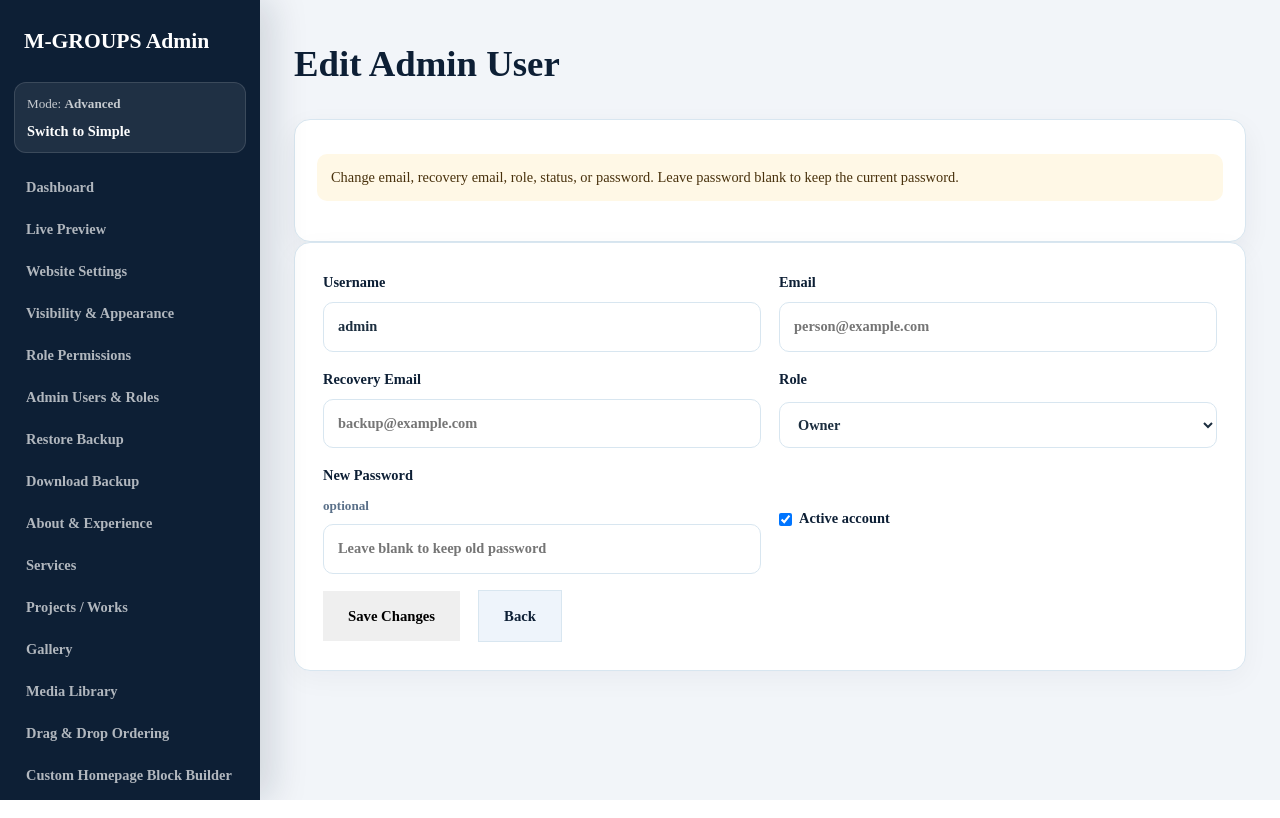
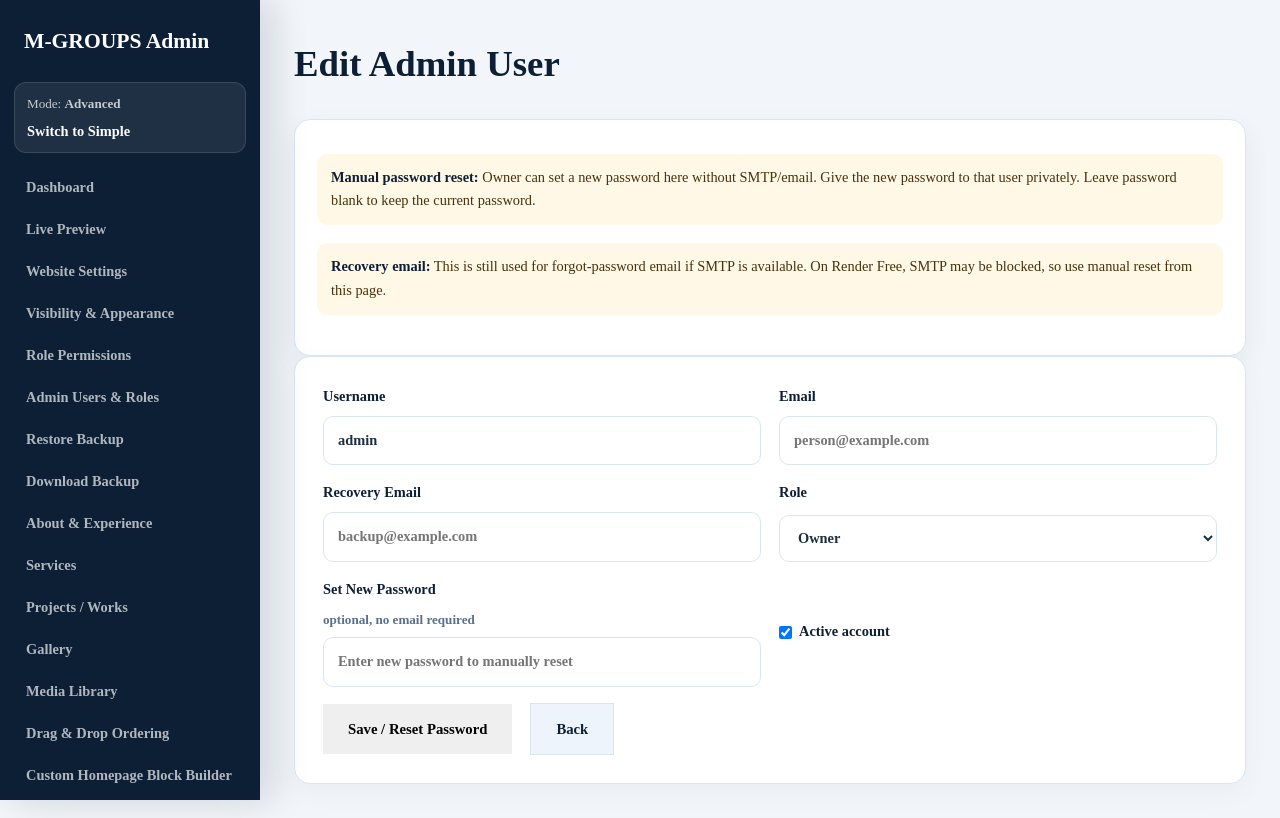
Before and after one commit to mgroupsinfraprojects/mgroups-infra-projects-website, a Flask app: page /admin/users/1/edit in a window 1280 px wide. Run offline with Flask 3, Linux system fonts and the light colour scheme; the visitor is signed in with stand-in values (Sample User, id 1); some libraries are stand-ins or nearby versions.

Commit message:
Add manual admin password reset

```diff
--- a/app.py
+++ b/app.py
@@ -1830,9 +1830,8 @@ def admin_forgot_password():
                     audit("password_reset_email_sent", username)
                     flash("Password reset link sent to the registered recovery email.", "success")
                     return redirect(url_for("admin_login"))
-            except Exception as exc:
+            except Exception:
                 db.session.rollback()
-                app.logger.exception("SMTP reset email failed for user %s: %s", username, exc)
             audit("password_reset_email_failed", username)
             flash("Reset email could not be sent. Check SMTP settings and recovery email, then try again.", "danger")
             return redirect(url_for("admin_forgot_password"))
@@ -2656,8 +2655,8 @@ def admin_users():
         role = request.form.get("role", "viewer")
         if role not in {"owner", "editor", "viewer"}:
             role = "viewer"
-        if not username or len(password) < 8:
-            flash("Username and password of at least 8 characters are required.", "danger")
+        if not username or len(password) < 10:
+            flash("Username and password of at least 10 characters are required.", "danger")
             return redirect(url_for("admin_users"))
         if Admin.query.filter_by(username=username).first():
             flash("Username already exists.", "danger")
@@ -2722,8 +2721,10 @@ def admin_user_edit(user_id):
         if new_password:
             user.password_hash = generate_password_hash(new_password)
         db.session.commit()
+        if new_password:
+            audit("admin_user_manual_password_reset", f"{old_username} password updated by owner")
         audit("admin_user_edit", f"{old_username} -> {username}")
-        flash("Admin user updated.", "success")
+        flash("Admin user updated. If a new password was entered, the user can login with that password immediately. No email is required for this manual reset.", "success")
         return redirect(url_for("admin_users"))
     return render_template("admin/user_edit.html", user=user)
 
--- a/templates/admin/user_edit.html
+++ b/templates/admin/user_edit.html
@@ -3,7 +3,8 @@
 {% block content %}
 <h1>Edit Admin User</h1>
 <section class="admin-panel">
-  <p class="admin-note">Change email, recovery email, role, status, or password. Leave password blank to keep the current password.</p>
+  <p class="admin-note"><strong>Manual password reset:</strong> Owner can set a new password here without SMTP/email. Give the new password to that user privately. Leave password blank to keep the current password.</p>
+  <p class="admin-note"><strong>Recovery email:</strong> This is still used for forgot-password email if SMTP is available. On Render Free, SMTP may be blocked, so use manual reset from this page.</p>
 </section>
 <form method="post" class="admin-form two-col">
   {{ csrf_field()|safe }}
@@ -17,10 +18,10 @@
       <option value="owner" {% if user.role == 'owner' %}selected{% endif %}>Owner</option>
     </select>
   </label>
-  <label>New Password <span class="muted">optional</span><input name="password" type="password" minlength="10" placeholder="Leave blank to keep old password"></label>
+  <label>Set New Password <span class="muted">optional, no email required</span><input name="password" type="password" minlength="10" placeholder="Enter new password to manually reset"></label>
   <label class="checkline"><input type="checkbox" name="is_active" value="1" {% if user.is_active %}checked{% endif %}> Active account</label>
   <div class="full admin-inline-actions">
-    <button class="btn" type="submit">Save Changes</button>
+    <button class="btn" type="submit">Save / Reset Password</button>
     <a class="btn secondary" href="{{ url_for('admin_users') }}">Back</a>
   </div>
 </form>
--- a/templates/admin/users.html
+++ b/templates/admin/users.html
@@ -5,6 +5,7 @@
 <section class="admin-panel">
   <p class="admin-note">Owner can manage users. Editor can edit selected content. Viewer can inspect admin content without publishing changes. Use a separate account for each person; do not share the owner password.</p>
   <p class="admin-note"><strong>Safety:</strong> disable a user first if you are unsure. Delete only duplicate/test accounts. You cannot delete your own account or remove the last active owner.</p>
+  <p class="admin-note"><strong>Password recovery on Free Render:</strong> If email reset fails because SMTP is blocked, click <strong>Edit</strong> for that user and set a new password manually. This works without email.</p>
 </section>
 
 <form method="post" class="admin-form two-col">
@@ -12,7 +13,7 @@
   <label>Username<input name="username" required></label>
   <label>Email<input name="email" type="email" placeholder="person@example.com"></label>
   <label>Recovery Email<input name="recovery_email" type="email" placeholder="backup@example.com"></label>
-  <label>Password<input name="password" type="password" minlength="10" required></label>
+  <label>Password<input name="password" type="password" minlength="10" required placeholder="Minimum 10 characters"></label>
   <label>Role<select name="role"><option value="viewer">Viewer</option><option value="editor">Editor</option><option value="owner">Owner</option></select></label>
   <div class="full"><button class="btn" type="submit">Create User</button></div>
 </form>
@@ -29,7 +30,7 @@
       <td>{{ 'Active' if user.is_active else 'Disabled' }}</td>
       <td>
         <div class="admin-inline-actions">
-          <a class="btn small" href="{{ url_for('admin_user_edit', user_id=user.id) }}">Edit</a>
+          <a class="btn small" href="{{ url_for('admin_user_edit', user_id=user.id) }}">Edit / Reset Password</a>
           {% if user.id != session.admin_id %}
           <form method="post" action="{{ url_for('admin_user_toggle', user_id=user.id) }}">
             {{ csrf_field()|safe }}
```
